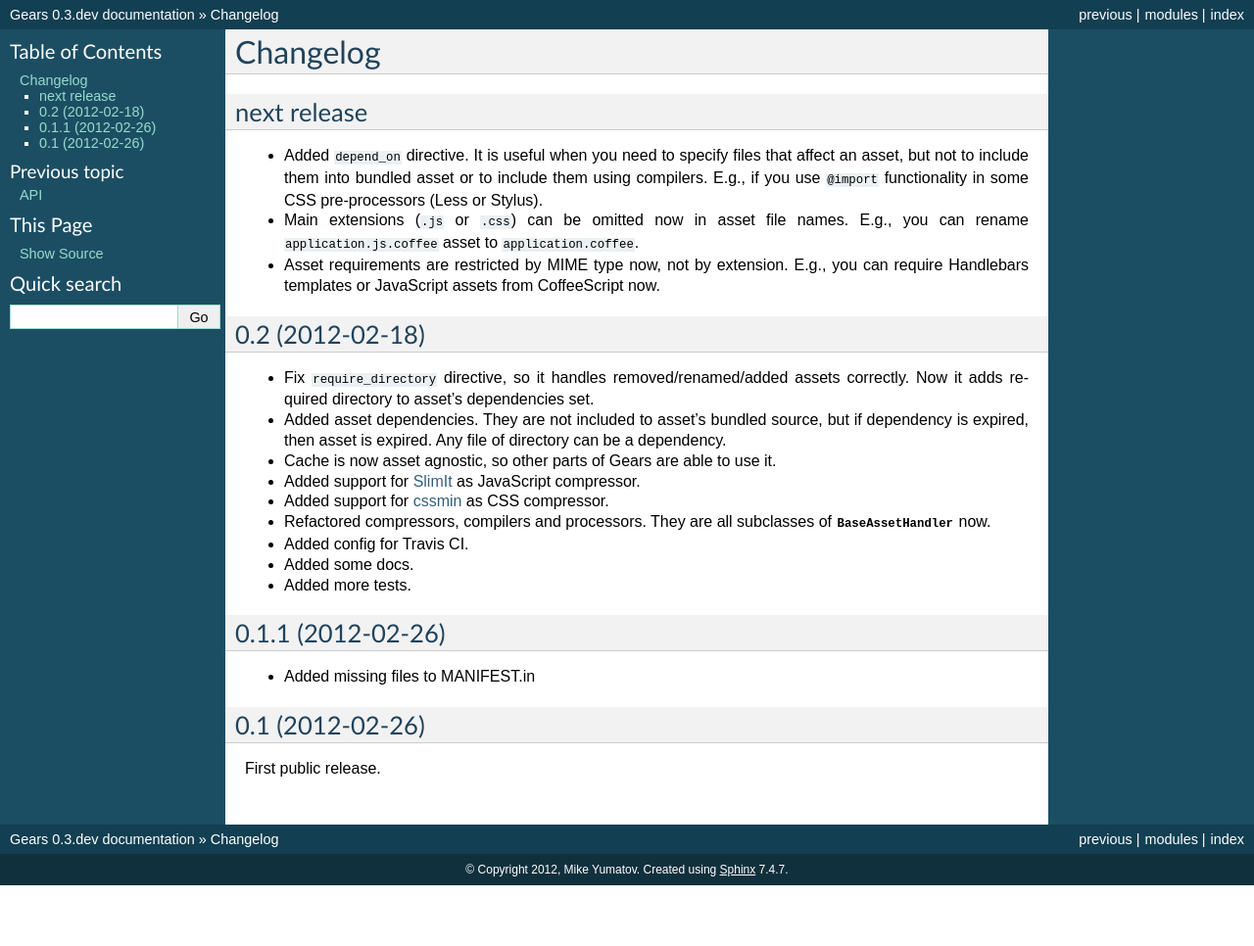
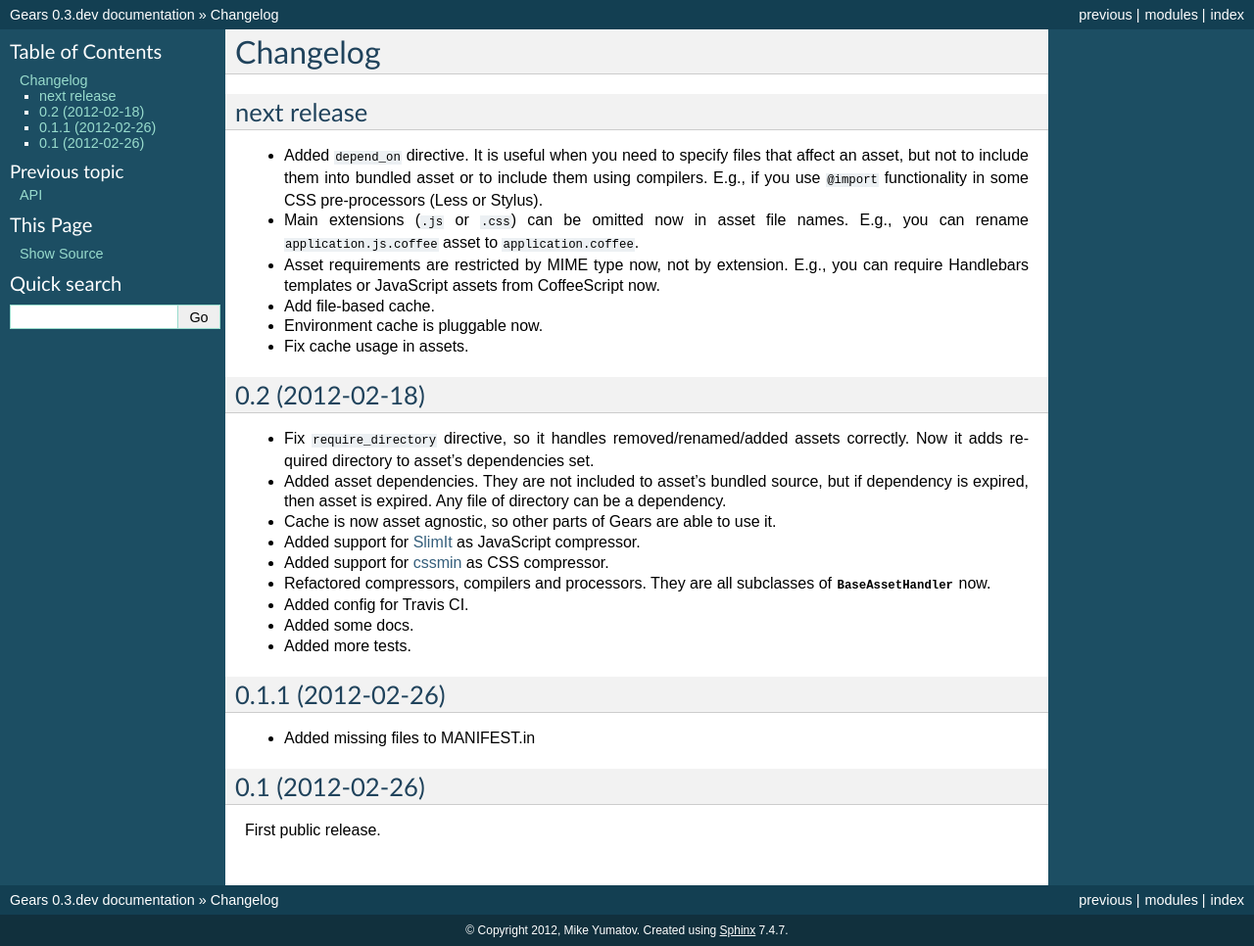
Before and after one commit to gears/gears, a Sphinx documentation site: the page built from docs/changelog.rst, in a window 1280 px wide. Shown: the whole page at 98% size. Built offline with Sphinx 7.4.7, drawn with Linux system fonts in a browser that asks for light colours; before the commit the page ends 904 px from its top, so only the background shows below that.

Commit message:
Update changelog for the next release

```diff
--- a/docs/changelog.rst
+++ b/docs/changelog.rst
@@ -16,6 +16,12 @@ next release
 - Asset requirements are restricted by MIME type now, not by extension. E.g.,
   you can require Handlebars templates or JavaScript assets from CoffeeScript
   now.
+
+- Add file-based cache.
+
+- Environment cache is pluggable now.
+
+- Fix cache usage in assets.
 
 0.2 (2012-02-18)
 ----------------
```
